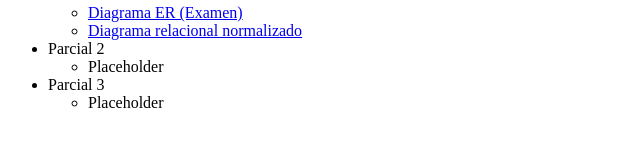
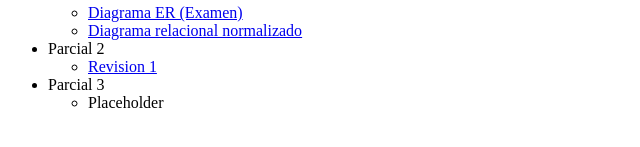
Before and after one commit to Alex001584/Portafolio-II, a plain HTML site: page index.html in a window 1280 px wide. Shown: the part 459-606 px from the top of the page, 0-640 px from the left. Drawn offline with Linux system fonts and the light colour scheme.

Commit message:
Update index.html

```diff
--- a/index.html
+++ b/index.html
@@ -35,7 +35,7 @@
         </ul>
         <li>Parcial 2</li>
         <ul>
-            <li>Placeholder</li>
+            <li><a href="https://upslpedu-my.sharepoint.com/:b:/g/personal/182679_upslp_edu_mx/EQzMTvWk-FxAmYxQnzcUxvkB2YlI1vsNqW-gk4iJVTbIbg?e=gi7odQ">Revision 1</a></li>
         </ul>
         <li>Parcial 3</li>
         <ul>
```
